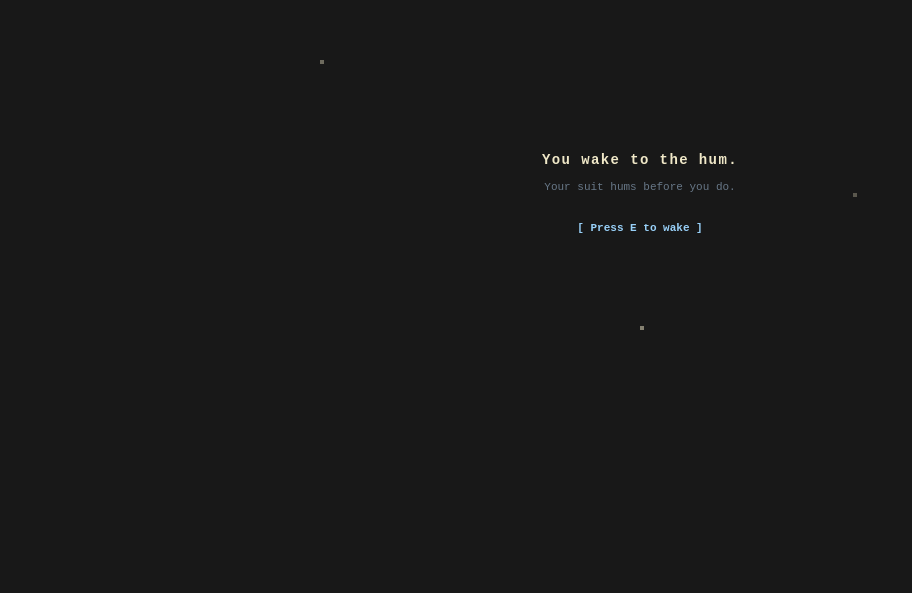
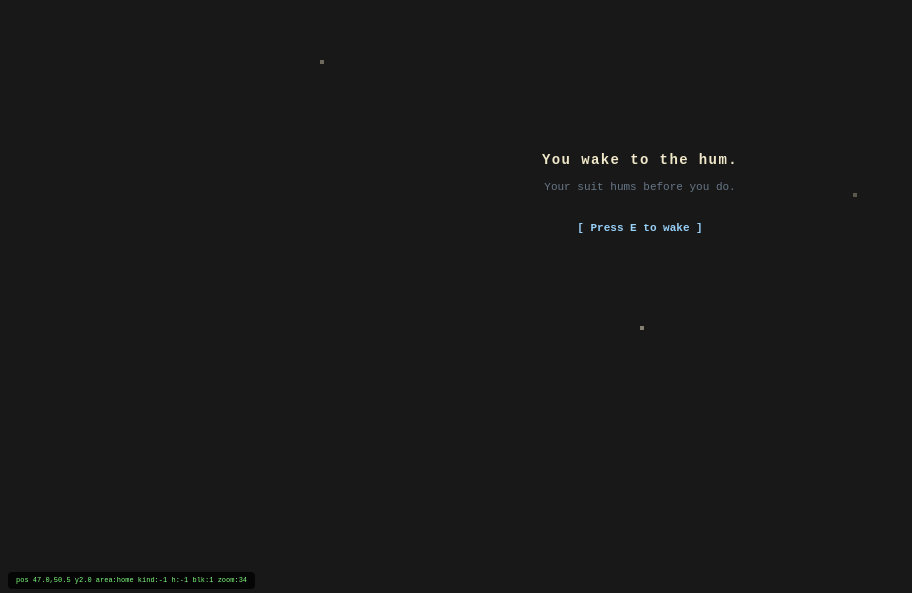
Before and after one commit to Dynithium/ExampleRandom, a React (Vite) app in the folder top-down-3d-pixel-demo/: page / in a window 1280 px wide. Shown: the part 207-800 px from the top of the page, without its empty margins (0-912 px from the left). Built offline with nearby package versions, Linux system fonts and the light colour scheme.

Commit message:
Debug overlay for ocean bug — show pos/area/kind/h/blk/zoom
Co-authored-by: arena-agent <297053741+arena-agent@users.noreply.github.com>

```diff
--- a/top-down-3d-pixel-demo/src/components/EldervilleHUD.tsx
+++ b/top-down-3d-pixel-demo/src/components/EldervilleHUD.tsx
@@ -1,7 +1,8 @@
 import { useEffect, useState } from "react";
 import { useElder, fatherMemoryLines } from "../game/eldervilleStory";
-import { useUI } from "../game/state";
+import { useUI, rt } from "../game/state";
 import { MemoryCutscene3D } from "../game/MemoryCutscene3D";
+import { kindAtWorld, isBlocked, levelAtWorld } from "../game/world";
 
 // FireRed dialog box
 function DialogBox({ name, line, index, total }: { name: string; line: string; index: number; total: number }) {
@@ -77,6 +78,19 @@ export function EldervilleHUD() {
   const st = useElder((s) => s.st);
   const showDialog = useElder((s) => s.showDialog);
   const advanceDialog = useElder((s) => s.advanceDialog);
+  const [dbg, setDbg] = useState("");
+  useEffect(() => {
+    const id = setInterval(() => {
+      const p = rt.player.pos;
+      const area = useElder.getState().currentArea;
+      const k = kindAtWorld(p.x, p.z);
+      const b = isBlocked(p.x, p.z) ? 1 : 0;
+      const h = levelAtWorld(p.x, p.z);
+      const cam = Math.round(rt.cam.zoom);
+      setDbg(`pos ${p.x.toFixed(1)},${p.z.toFixed(1)} y${p.y.toFixed(1)} area:${area} kind:${k} h:${h} blk:${b} zoom:${cam}`);
+    }, 120);
+    return () => clearInterval(id);
+  }, []);
 
   const locationName = currentArea === "village" ? "Elderville Village" : currentInterior ? ({ home: "Your Home", council: "Council Hall", homesteadA: "Farmer's Homestead", homesteadB: "Weaver's Homestead" } as any)[currentInterior] || currentArea : currentArea;
 
@@ -140,6 +154,10 @@ export function EldervilleHUD() {
           <span className="font-bold text-[#e8e0c8]">Move:</span> WASD / Arrow Keys | <span className="font-bold text-[#e8e0c8]">Interact:</span> E | <span className="font-bold text-[#e8e0c8]">Attack:</span> Space
         </div>
       )}
+      {/* DEBUG — always visible to diagnose ocean bug */}
+      <div className="pointer-events-none absolute bottom-1 left-2 z-50 rounded bg-black/80 px-2 py-1 text-[7px] leading-tight text-[#7fff7f]" style={{ fontFamily: "monospace" }}>
+        {dbg}
+      </div>
     </>
   );
 }
```
